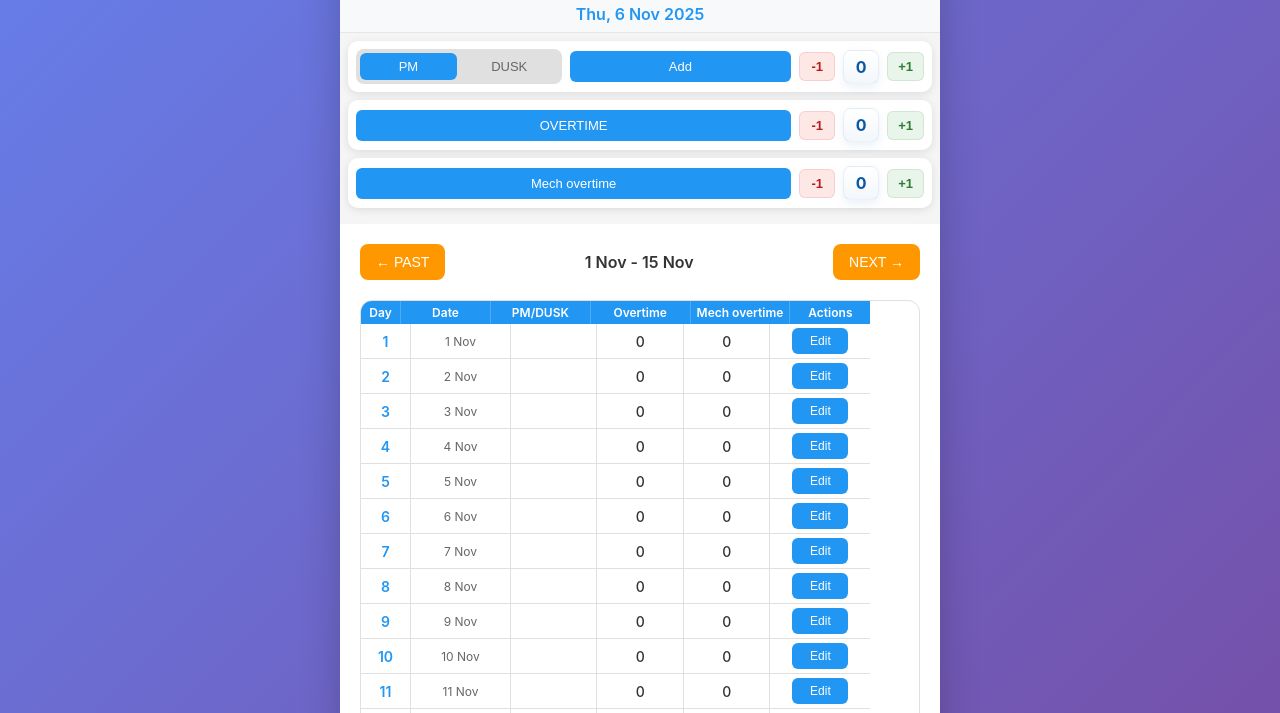
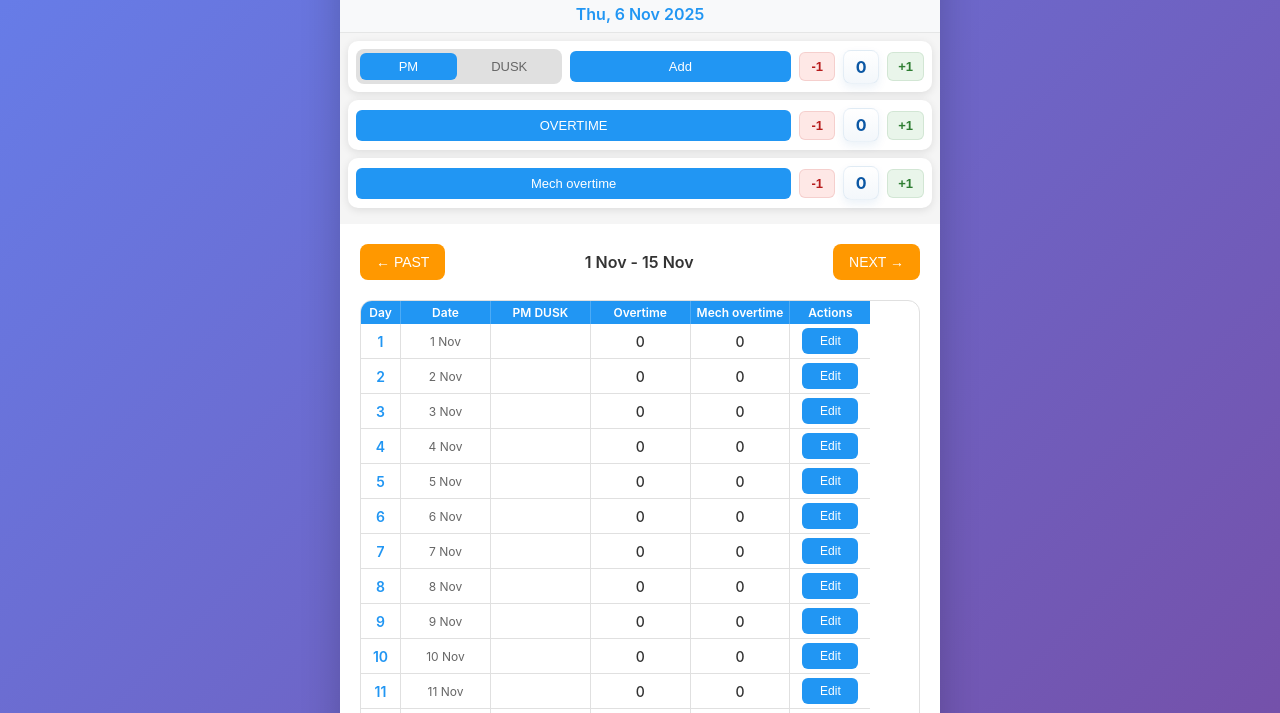
Before and after one commit to filippo-ceradini/payroll-tracker, a plain HTML site: page index.html in a window 1280 px wide. Shown: the part 87-800 px from the top of the page. Drawn offline with Linux system fonts and the light colour scheme.

Commit message:
style(grid): sync header and rows grid-template-columns for exact alignment

```diff
--- a/index.html
+++ b/index.html
@@ -78,7 +78,7 @@
                     <div class="grid-header">
                         <div class="header-cell">Day</div>
                         <div class="header-cell">Date</div>
-                        <div class="header-cell">PM/DUSK</div>
+                        <div class="header-cell">PM DUSK</div>
                         <div class="header-cell">Overtime</div>
                         <div class="header-cell">Mech overtime</div>
                         <div class="header-cell">Actions</div>
--- a/styles.css
+++ b/styles.css
@@ -380,7 +380,8 @@ body.dark-mode .switch-btn.active {
 
 .day-row {
     display: grid;
-    grid-template-columns: 50px 100px 1fr 1fr 1fr 100px;
+    /* match header column widths exactly to ensure perfect alignment */
+    grid-template-columns: 40px 90px 1fr 1fr 1fr 80px;
     border-bottom: 1px solid #e0e0e0;
     transition: background 0.2s;
 }
```
